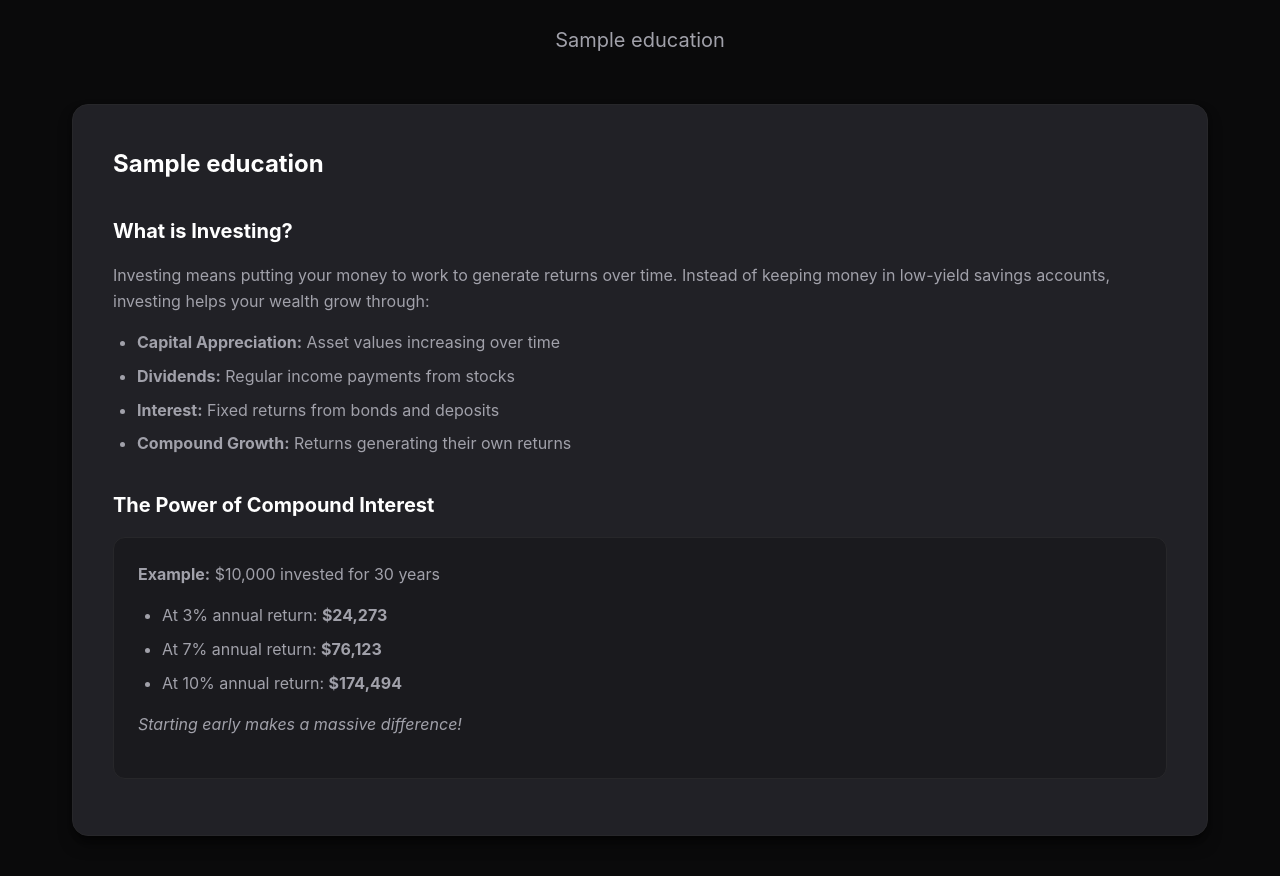
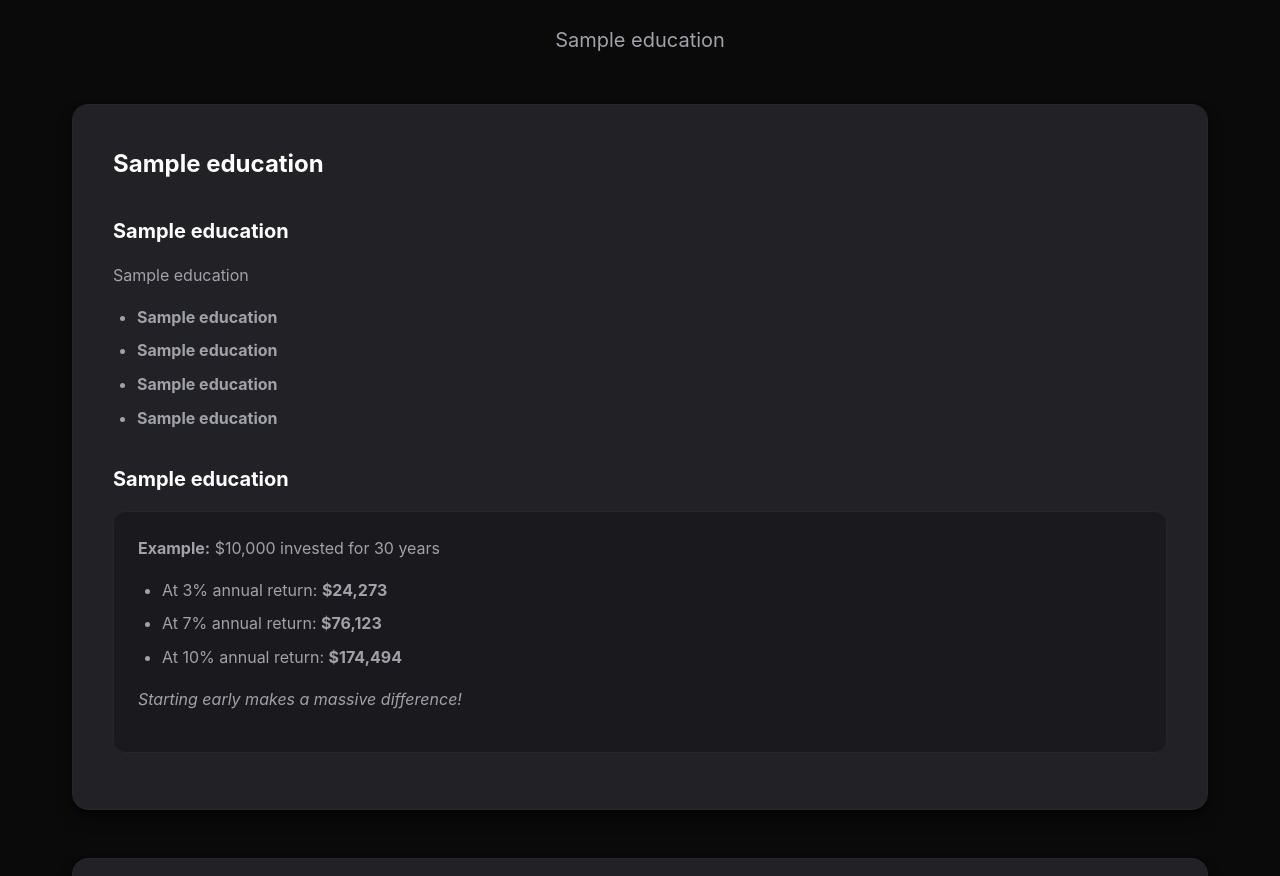
Before and after one commit to lihub/ra, a FastAPI app: template templates/education.html in a window 1280 px wide. Shown: the part 481-1357 px from the top of the page. Run offline with FastAPI, Linux system fonts and the light colour scheme; the template is opened without the code that fills it: most values are stand-ins (such as "Sample title", 1, 10 or a date in 2020).

```diff
--- a/templates/education.html
+++ b/templates/education.html
@@ -29,16 +29,16 @@
                 <div class="topic-card">
                     <h3>{{ content.education('investment_basics_title') }}</h3>
                     <div class="topic-content">
-                        <h4>What is Investing?</h4>
-                        <p>Investing means putting your money to work to generate returns over time. Instead of keeping money in low-yield savings accounts, investing helps your wealth grow through:</p>
+                        <h4>{{ content.education('what_is_investing_title') }}</h4>
+                        <p>{{ content.education('what_is_investing_description') }}</p>
                         <ul>
-                            <li><strong>Capital Appreciation:</strong> Asset values increasing over time</li>
-                            <li><strong>Dividends:</strong> Regular income payments from stocks</li>
-                            <li><strong>Interest:</strong> Fixed returns from bonds and deposits</li>
-                            <li><strong>Compound Growth:</strong> Returns generating their own returns</li>
+                            <li><strong>{{ content.education('capital_appreciation') }}</strong></li>
+                            <li><strong>{{ content.education('dividends') }}</strong></li>
+                            <li><strong>{{ content.education('interest') }}</strong></li>
+                            <li><strong>{{ content.education('compound_growth') }}</strong></li>
                         </ul>
 
-                        <h4>The Power of Compound Interest</h4>
+                        <h4>{{ content.education('compound_interest_title') }}</h4>
                         <div class="compound-example">
                             <p><strong>Example:</strong> $10,000 invested for 30 years</p>
                             <ul>
```
Also changed, not shown: templates/risk_assessment.html (+24 -24 lines).
